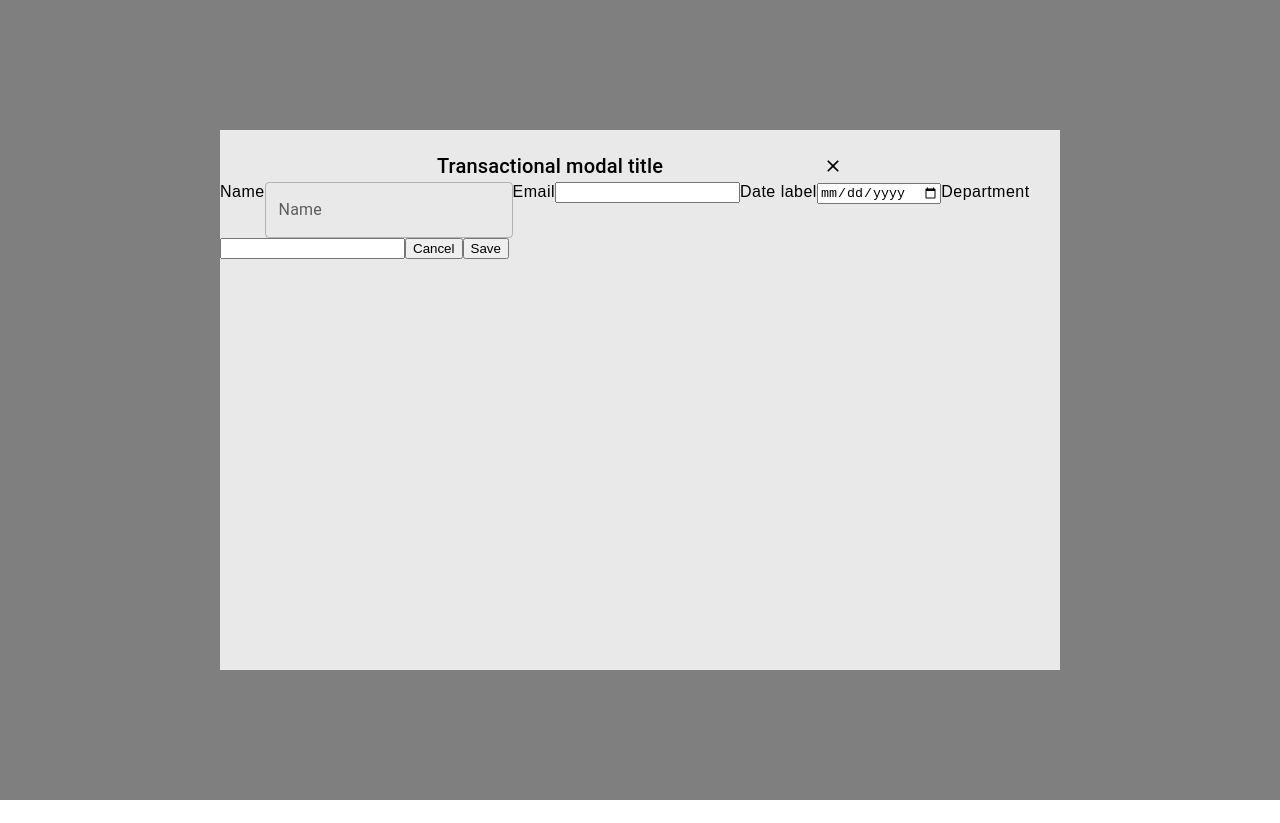
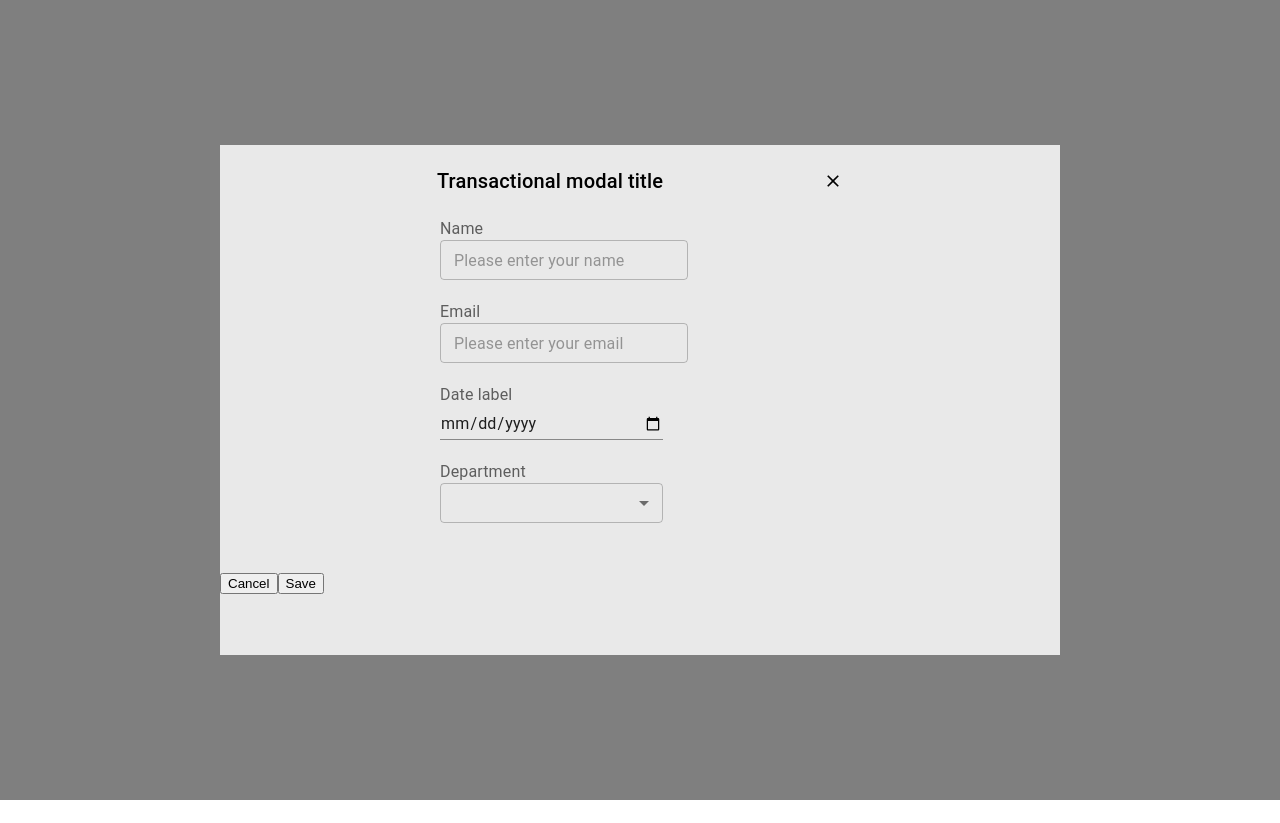
Before and after one commit to TheMainOne/test-work, a React (Create React App) app: page / in a window 1280 px wide. Both pictures are taken after a click on the button "Add person". Built offline with nearby package versions, Linux system fonts and the light colour scheme; data requests are answered from the project's data file.

Commit message:
added some markup in modal

```diff
--- a/src/components/AddButton/AddButton.jsx
+++ b/src/components/AddButton/AddButton.jsx
@@ -44,7 +44,7 @@ export const AddButton = () => {
             left: "50%",
             transform: "translate(-50%, -50%)",
             width: 840,
-            height: 540,
+            height: 510,
             bgcolor: "#e9e9e9",
           }}
         >
@@ -65,7 +65,7 @@ export const AddButton = () => {
             >
               Transactional modal title
             </Typography>
-            <CloseIcon fontSize="small" />
+            <CloseIcon fontSize="small" onClick={handleClose} />
           </Box>
           <ContactForm />
         </Box>
--- a/src/components/AddNewPersonForm/AddNewPersonForm.jsx
+++ b/src/components/AddNewPersonForm/AddNewPersonForm.jsx
@@ -1,53 +1,118 @@
 import TextField from "@mui/material/TextField";
+import MenuItem from "@mui/material/MenuItem";
+import { Form } from "./AddNewPersonForm.styled";
+import InputLabel from "@mui/material/InputLabel";
 
 export const ContactForm = () => {
+  const departments = ["A1", "B2", "C3"];
+
   return (
-    <form
+    <Form
       onSubmit={(event) => {
         event.preventDefault();
         const form = event.target;
         console.log(form);
       }}
     >
-      <label>
+      <InputLabel
+        sx={{
+          marginTop: "20px",
+          marginBottom: "20px",
+          marginLeft: "220px",
+        }}
+      >
         Name
         <TextField
           id="outlined-basic"
-          label="Name"
-          variant="outlined"
           name="name"
-          size="normal"
+          type="text"
+          size="small"
+          placeholder="Please enter your name"
+          title="Please enter your name"
+          pattern="^[a-zA-Zа-яА-Я]+(([' -][a-zA-Zа-яА-Я ])?[a-zA-Zа-яА-Я]*)*$"
+          required
+          sx={{
+            display: "flex",
+            flexDirection: "column",
+          }}
         />
-      </label>
-      <label>
+      </InputLabel>
+      <InputLabel
+        sx={{
+          marginBottom: "20px",
+          marginLeft: "220px",
+        }}
+      >
         Email
-        <input
+        <TextField
+          id="outlined-basic"
+          name="email"
           type="email"
-          name="email"
-          title="Phone number must be digits and can contain spaces, dashes, parentheses and can start with +"
+          size="small"
+          placeholder="Please enter your email"
+          title="Please enter your email"
+          pattern="^[a-zA-Zа-яА-Я]+(([' -][a-zA-Zа-яА-Я ])?[a-zA-Zа-яА-Я]*)*$"
           required
+          sx={{
+            display: "flex",
+            flexDirection: "column",
+          }}
         />
-      </label>
-      <label>
+      </InputLabel>
+      <InputLabel
+        sx={{
+          marginBottom: "20px",
+          marginLeft: "220px",
+        }}
+      >
         Date label
-        <input
+        <TextField
+          variant="standard"
           type="date"
           name="date"
-          title="Phone number must be digits and can contain spaces, dashes, parentheses and can start with +"
+          size="small"
+          title="Please choose your date of birth"
           required
+          sx={{
+            display: "flex",
+            flexDirection: "column",
+            width: "223px",
+            marginTop: "5px",
+          }}
         />
-      </label>
-      <label>
+      </InputLabel>
+      <InputLabel
+        sx={{
+          marginBottom: "50px",
+          marginLeft: "220px",
+        }}
+      >
         Department
-        <input
-          type="tel"
+        <TextField
+          id="outlined-select-department"
+          type="text"
           name="department"
-          title="Phone number must be digits and can contain spaces, dashes, parentheses and can start with +"
+          size="small"
+          select
+          title="Please choose your department"
           required
-        />
-      </label>
-      <button type="button">Cancel</button>
-      <button type="submit">Save</button>
-    </form>
+          sx={{
+            display: "flex",
+            flexDirection: "column",
+            width: "223px",
+          }}
+        >
+          {departments.map((department) => (
+            <MenuItem key={department} value={department}>
+              {department}
+            </MenuItem>
+          ))}
+        </TextField>
+      </InputLabel>
+      <div>
+        <button type="button">Cancel</button>
+        <button type="submit">Save</button>
+      </div>
+    </Form>
   );
 };
--- /dev/null
+++ b/src/components/AddNewPersonForm/AddNewPersonForm.styled.jsx
@@ -0,0 +1,10 @@
+import styled from "styled-components";
+
+export const Form = styled.form`
+  display: flex;
+  flex-direction: column;
+  align-items: start;
+  ${"" /* margin-left: 220px; */}
+`;
+
+export const cancelButton = styled.button``;
```
Also changed, not shown: src/components/App.jsx (+0 -9 lines).
